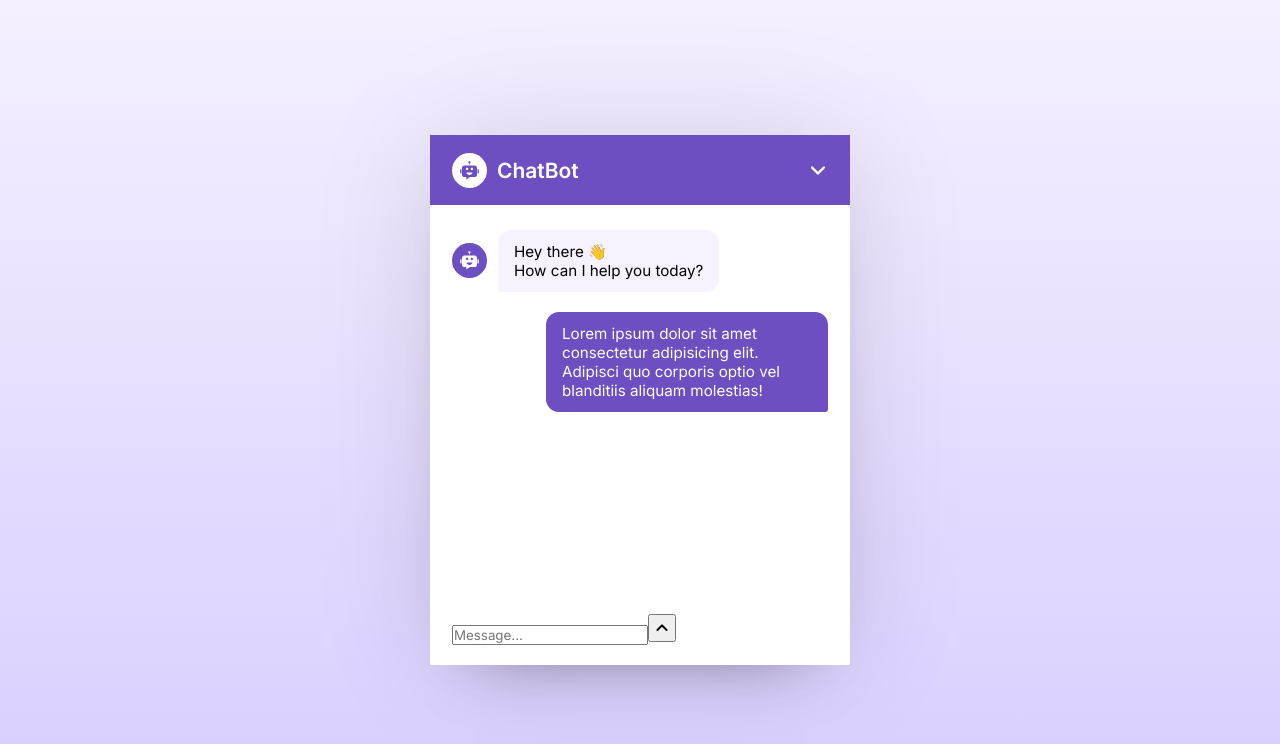
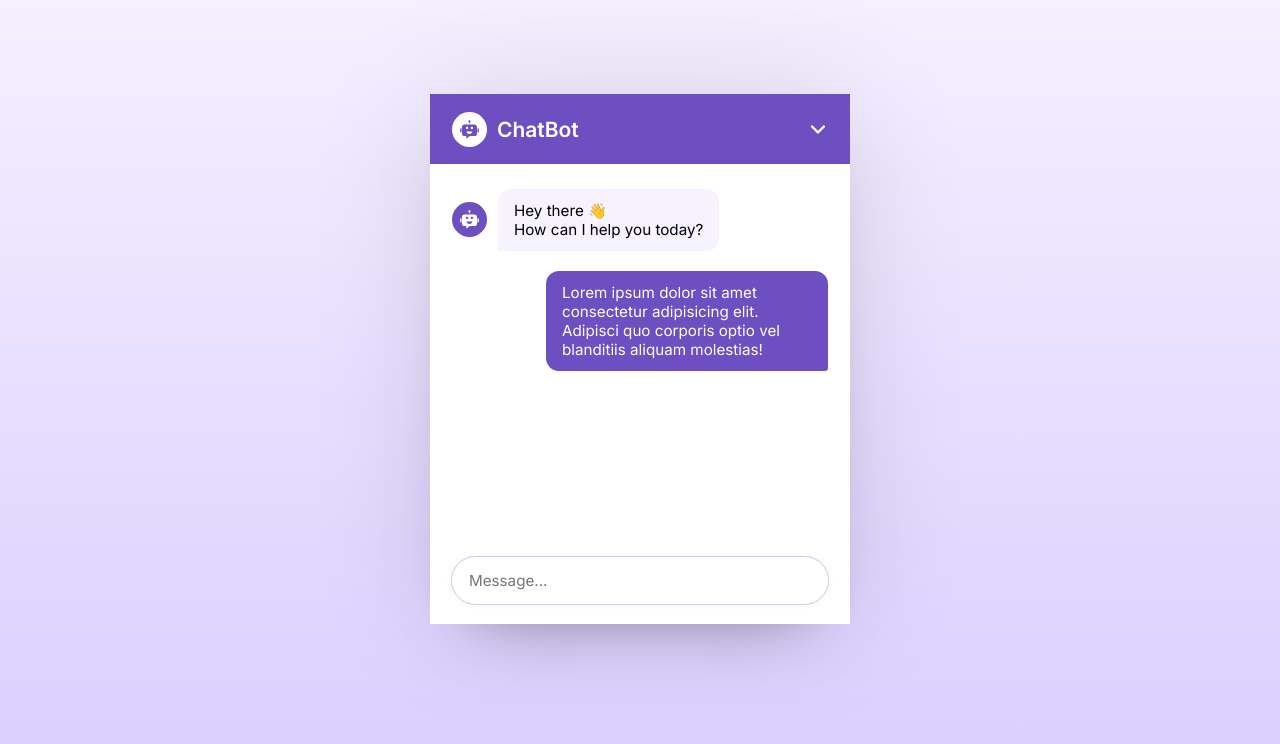
Before and after one commit to bilal-ahmedd/ai-chatbot, a React (Vite) app: page / in a window 1280 px wide. Shown: the top 744 px of the page. Built offline with nearby package versions, Linux system fonts and the light colour scheme.

Commit message:
Styled the chatbot

```diff
--- a/src/App.jsx
+++ b/src/App.jsx
@@ -1,4 +1,5 @@
 import ChatbotIcon from "./components/ChatbotIcon"
+import ChatForm from "./components/ChatForm"
 
 const App = () => {
   return (
@@ -30,10 +31,7 @@
 
         {/* Chatbot Footer */}
         <div className="chat-footer">
-          <form action="#" className="chat-form">
-            <input type="text" placeholder="Message..." className="message-input" required />
-            <button className="material-symbols-rounded"> keyboard_arrow_up </button>
-          </form>
+          <ChatForm/>
         </div>
       </div>
     </div>
--- /dev/null
+++ b/src/components/ChatForm.jsx
@@ -0,0 +1,12 @@
+import React from 'react'
+
+const ChatForm = () => {
+  return (
+    <form action="#" className="chat-form">
+        <input type="text" placeholder="Message..." className="message-input" required />
+        <button className="material-symbols-rounded"> keyboard_arrow_up </button>
+    </form>
+)
+}
+
+export default ChatForm
--- a/src/index.css
+++ b/src/index.css
@@ -79,6 +79,7 @@
   flex-direction: column;
   gap: 20px;
   height: 460px;
+  margin-bottom: 82px;
   overflow-y: auto;
   padding: 25px 22px;
 }
@@ -131,3 +132,50 @@
   background: #fff;
   padding: 15px 22px 20px;
 }
+
+.chat-footer .chat-form {
+  display: flex;
+  align-items: center;
+  background: #fff;
+  border-radius: 32px;
+  outline: 1px solid #CCCCE5;
+  box-shadow: 0 0 8px rgba(0, 0, 0, 0.06);
+}
+
+.chat-footer .chat-form:focus-within {
+  outline: 2px solid #6D4FC2;
+}
+
+.chat-form .message-input {
+  border: none;
+  outline: none;
+  background: none;
+  height: 47px;
+  width: 100%;
+  padding: 0 17px;
+  font-size: 0.95rem;
+}
+
+.chat-form button {
+  height: 35px;
+  width: 35px;
+  color: #fff;
+  border: none;
+  outline: none;
+  display: none;
+  font-size: 1.15rem;
+  cursor: pointer;
+  border-radius: 50%;
+  flex-shrink: 0;
+  margin-right: 6px;
+  background: #6D4FC2;
+  transition: 0.2s ease;
+}
+
+.chat-form button:hover {
+  background: #593bab;
+}
+
+.chat-form .message-input:valid ~ button {
+  display: block;
+}
```
